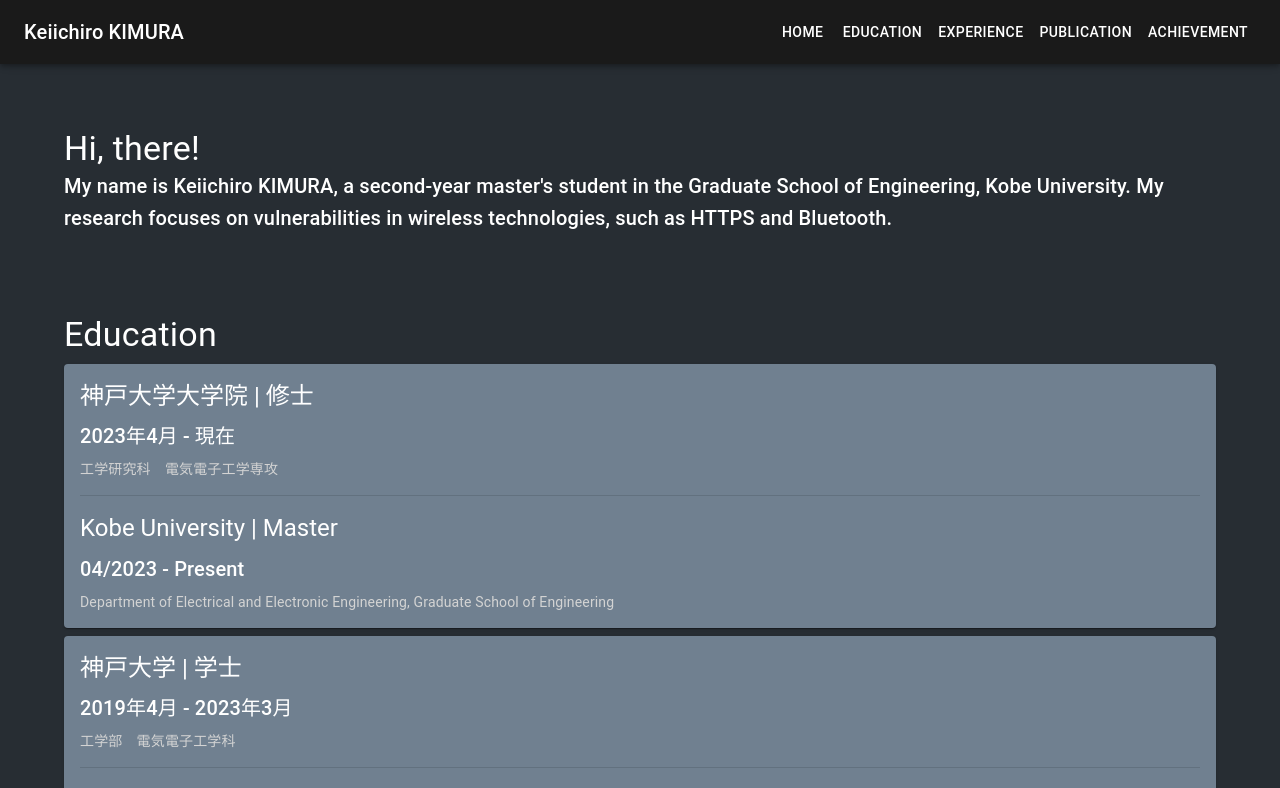
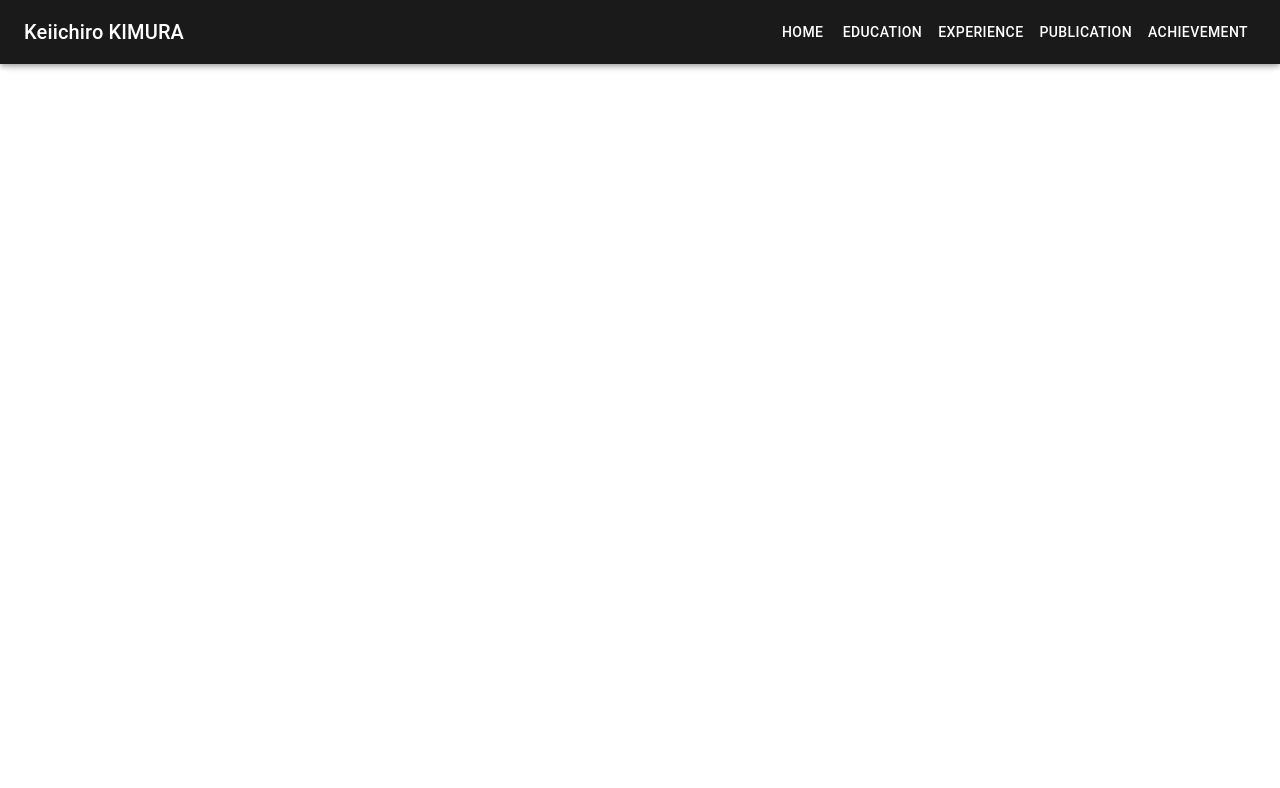
Before and after one commit to trapedev/trapedev.github.io, a React (Create React App) app in the folder app/: page / in a window 1280 px wide. Shown: the top 788 px of the page. Built offline with nearby package versions, Linux system fonts and the light colour scheme.

Commit message:
commit all changes

```diff
--- a/app/src/App.tsx
+++ b/app/src/App.tsx
@@ -155,7 +155,7 @@
           {drawer}
         </Drawer>
       </nav>
-      <Container component="main" sx={{ mt: 8, mb: 4 }}>
+      {/* <Container component="main" sx={{ mt: 8, mb: 4 }}>
         <Toolbar />
         <Box id="home" sx={{ mb: 10 }}>
           <Typography variant="h4">Hi, there!</Typography>
@@ -542,7 +542,7 @@
             data={<LinkedIn sx={{ ml: 1, mr: 1, color: "white" }} />}
           />
         </Container>
-      </Container>
+      </Container> */}
     </Box>
   );
 }
```
Also changed, not shown: 7 other files (tests, documents, lock files or other folders).
